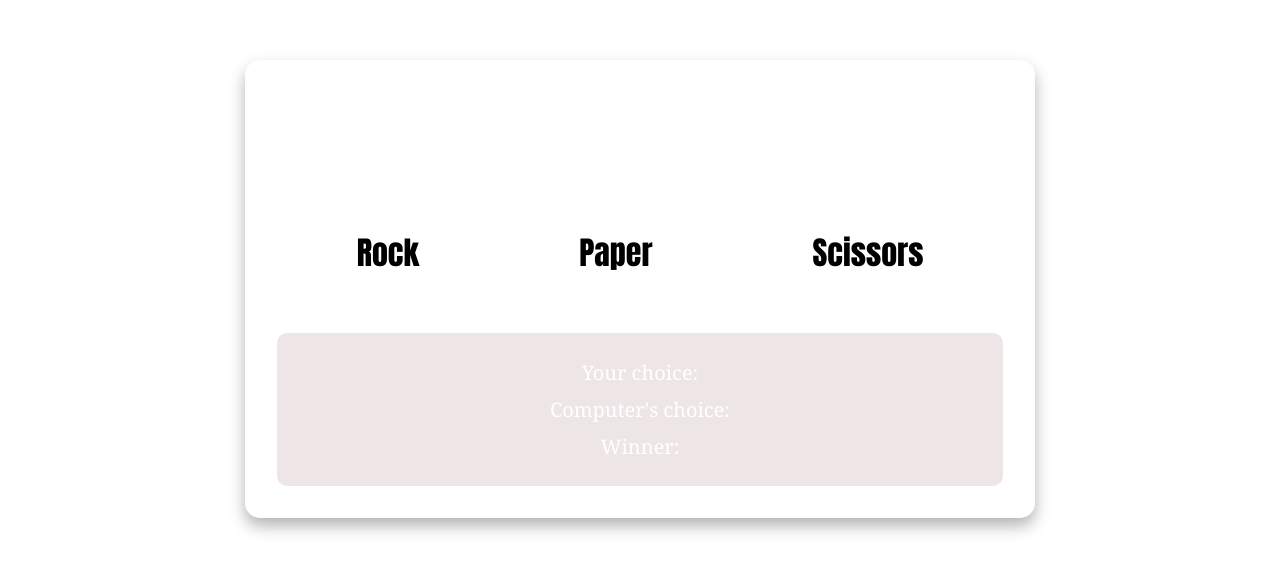
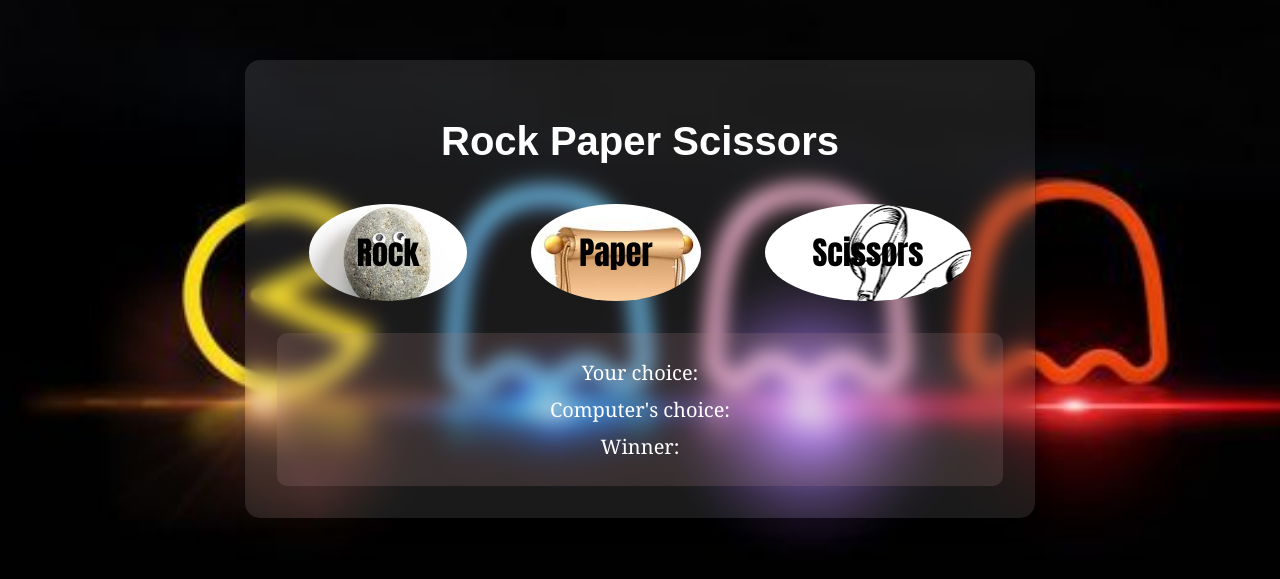
Before and after one commit to kameshp1815/rock-paper-scissor-game, a plain HTML site: page index.html in a window 1280 px wide. Shown: the part 111-690 px from the top of the page. Drawn offline with Linux system fonts and the light colour scheme.

Commit message:
Update style.css

```diff
--- a/style.css
+++ b/style.css
@@ -7,7 +7,7 @@ body {
     font-family: 'Arial', sans-serif;
     background: linear-gradient(to right, #ff758c, #ff7eb3);
     color: #fff;
-    background-image: url("back.jpg");
+    background-image: url("./images/back.jpg");
     background-repeat: no-repeat;
     background-size: cover;
 
@@ -29,14 +29,14 @@ h1 {
     font-size: 2.5em;
 }
 #rock{
-    background-image: url("rock.jpeg");
+    background-image: url("./images/rock.jpeg");
     background-repeat: no-repeat;
     background-size: cover;
     color: black;
     font-family: Impact, Haettenschweiler, 'Arial Narrow Bold', sans-serif;
 }
 #paper{
-    background-image: url("paper1.jpeg");
+    background-image: url("./images/paper1.jpeg");
     background-repeat: no-repeat;
     background-size: cover;
     color: black;
@@ -44,7 +44,7 @@ h1 {
 
 }
 #scissors{
-    background-image: url("s.png");
+    background-image: url("./images/s.png");
     color: black;
     font-family: Impact, Haettenschweiler, 'Arial Narrow Bold', sans-serif;
 }
```
